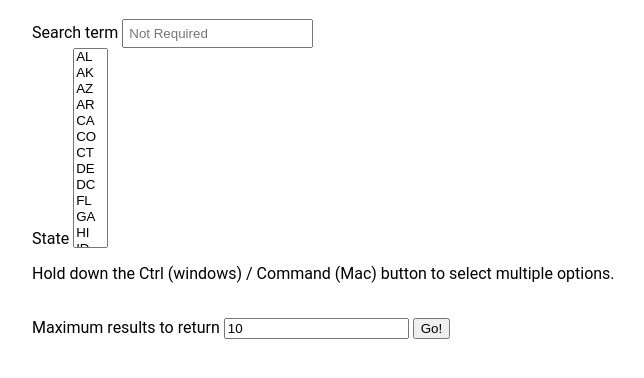
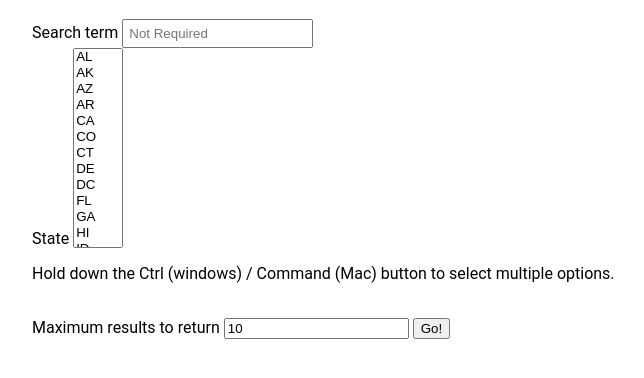
Before and after one commit to Kevindavis5454/national-parks-app, a plain HTML site: page index.html in a window 1280 px wide. Shown: the part 62-440 px from the top of the page, without its empty margins (308-952 px from the left). Drawn offline with nearby package versions, Linux system fonts and the light colour scheme.

Commit message:
Update main.css

```diff
--- a/main.css
+++ b/main.css
@@ -29,5 +29,5 @@ button:hover {
 
 #state-option-one {
     height: 200px;
-    width: 35px;
+    width: 50px;
 }
```
